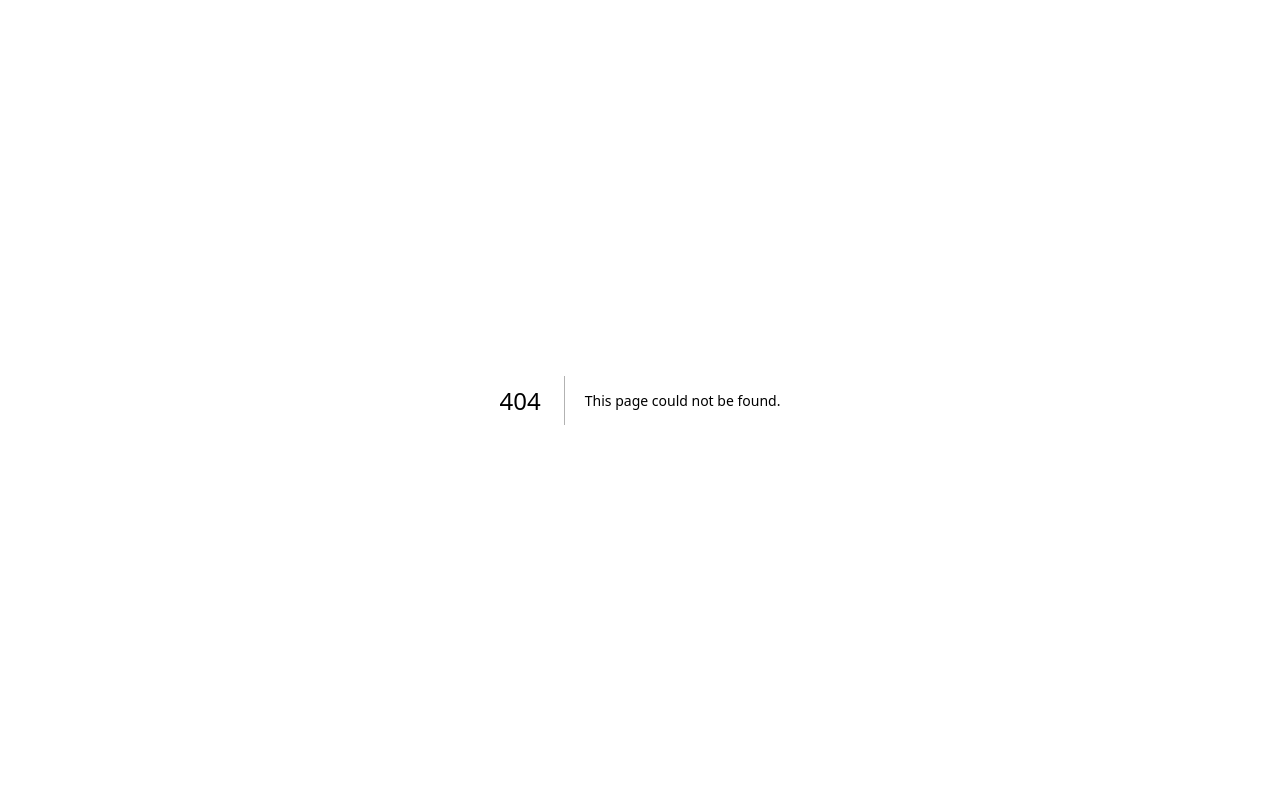
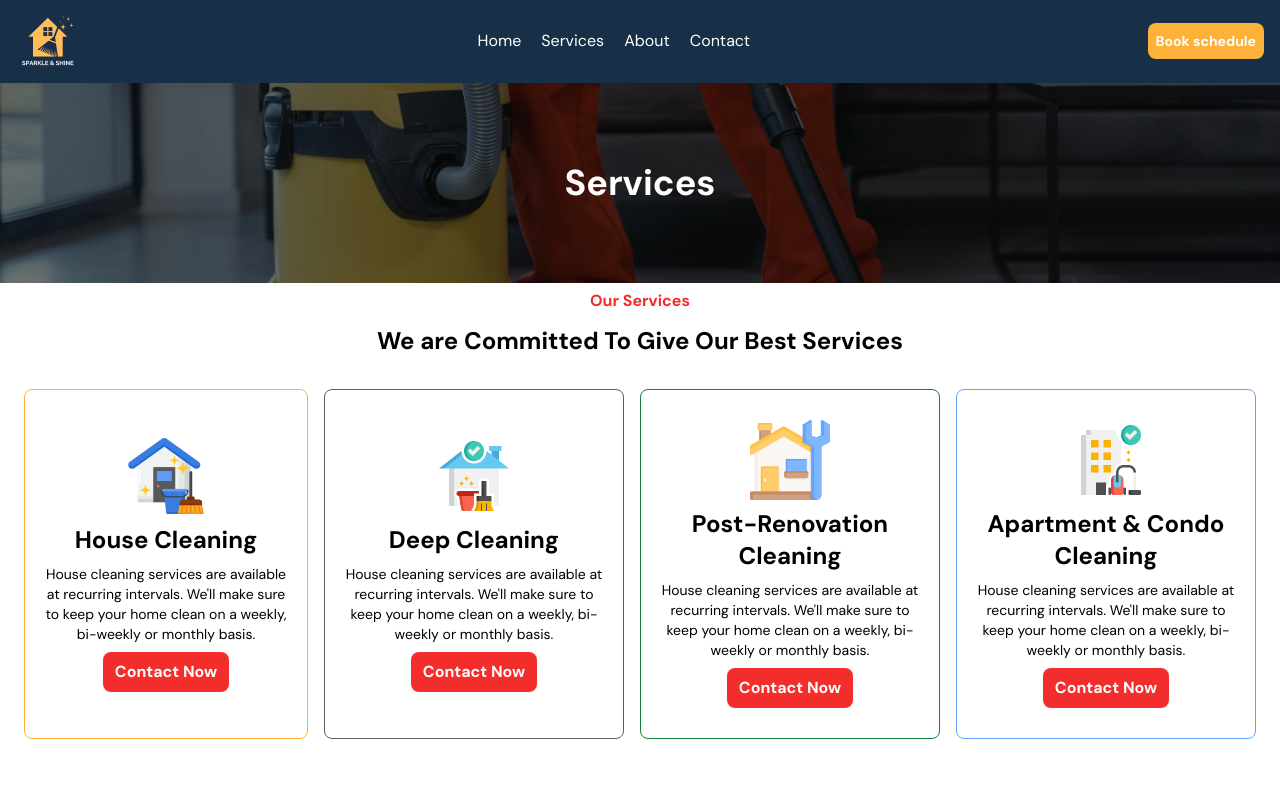
Before and after one commit to MingmaTenzing/cleaning_business, a Next.js app: page /services in a window 1280 px wide. Before the commit this address had no page. Shown: the top 800 px of the page. Built offline with nearby package versions, Linux system fonts and the light colour scheme.

Commit message:
services page complete

```diff
--- a/components/Reviews.tsx
+++ b/components/Reviews.tsx
@@ -16,7 +16,7 @@ function Reviews({}: Props) {
     dots: true,
     infinite: true,
     speed: 500,
-
+autoPlay:true,
     slidesToShow: 3,
     slidesToScroll: 1,
     swipeToSlide: true,
--- /dev/null
+++ b/src/pages/services.tsx
@@ -0,0 +1,37 @@
+import Head from "next/head"
+import Nav from "../../components/Nav"
+import Services from "../../components/Services"
+import Footer from "../../components/Footer"
+import Image from "next/image"
+import serviceimg from  "../../assests/serviceimg.jpg"
+
+type Props = {}
+function ServicesPage({}: Props) {
+  return (
+    <>
+    <Head>
+        <title>Sparkle and Clean</title>
+        <meta name="description" content="Generated by create next app" />
+        <meta name="viewport" content="width=device-width, initial-scale=1" />
+        <link rel="icon" href="/logo.png" />
+      </Head>
+
+    <div>
+        <Nav/>
+        <div className="relative">
+
+        <Image src={serviceimg} width={1920} height={1080} alt= 'cleanign service' className="h-[200px] object-cover object-center brightness-50" />
+        <h1 className="text-white font-bold text-2xl md:text-4xl absolute top-1/2 left-1/2 -translate-x-1/2 -translate-y-1/2">Services</h1>
+
+        </div>
+        <div className="-mt-40">
+
+        <Services  />
+        </div>
+        <Footer/>
+
+    </div>
+    </>
+  )
+}
+export default ServicesPage
```
Also changed, not shown: assests/serviceimg.jpg (added).
